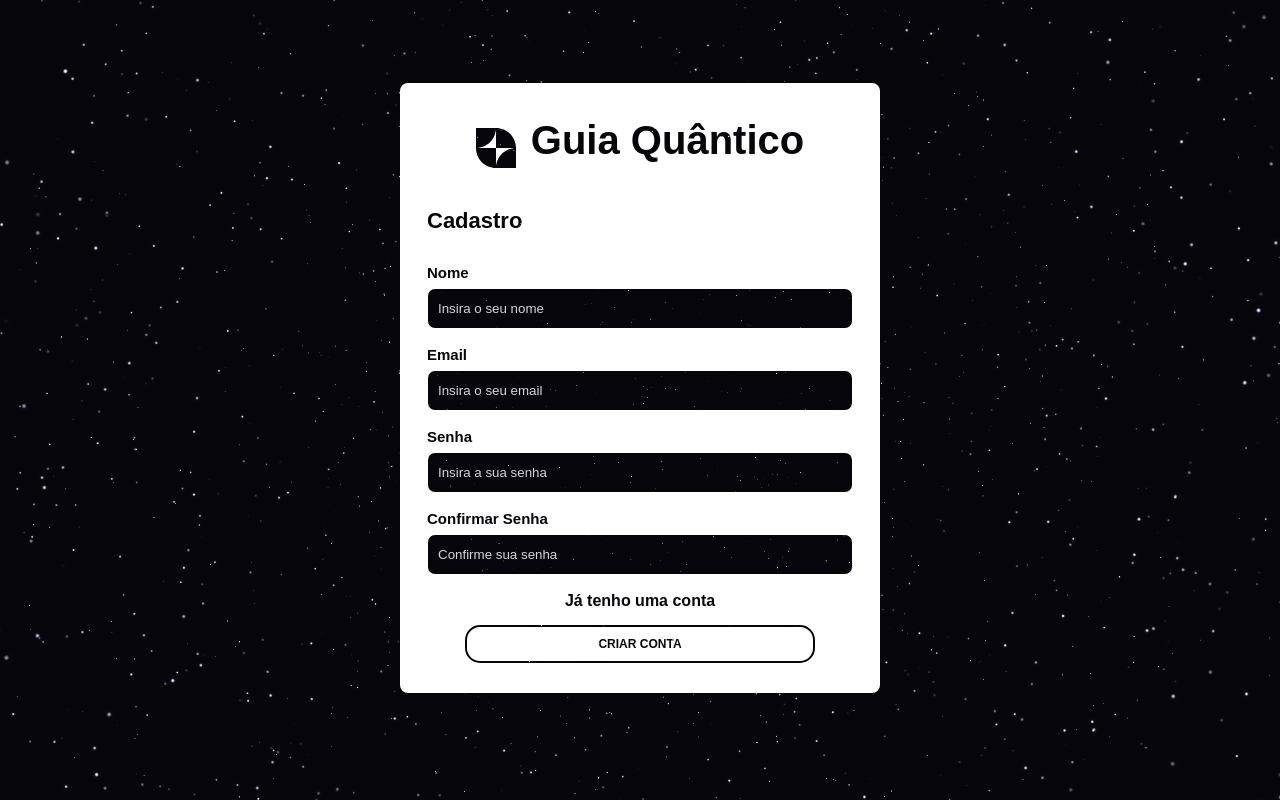
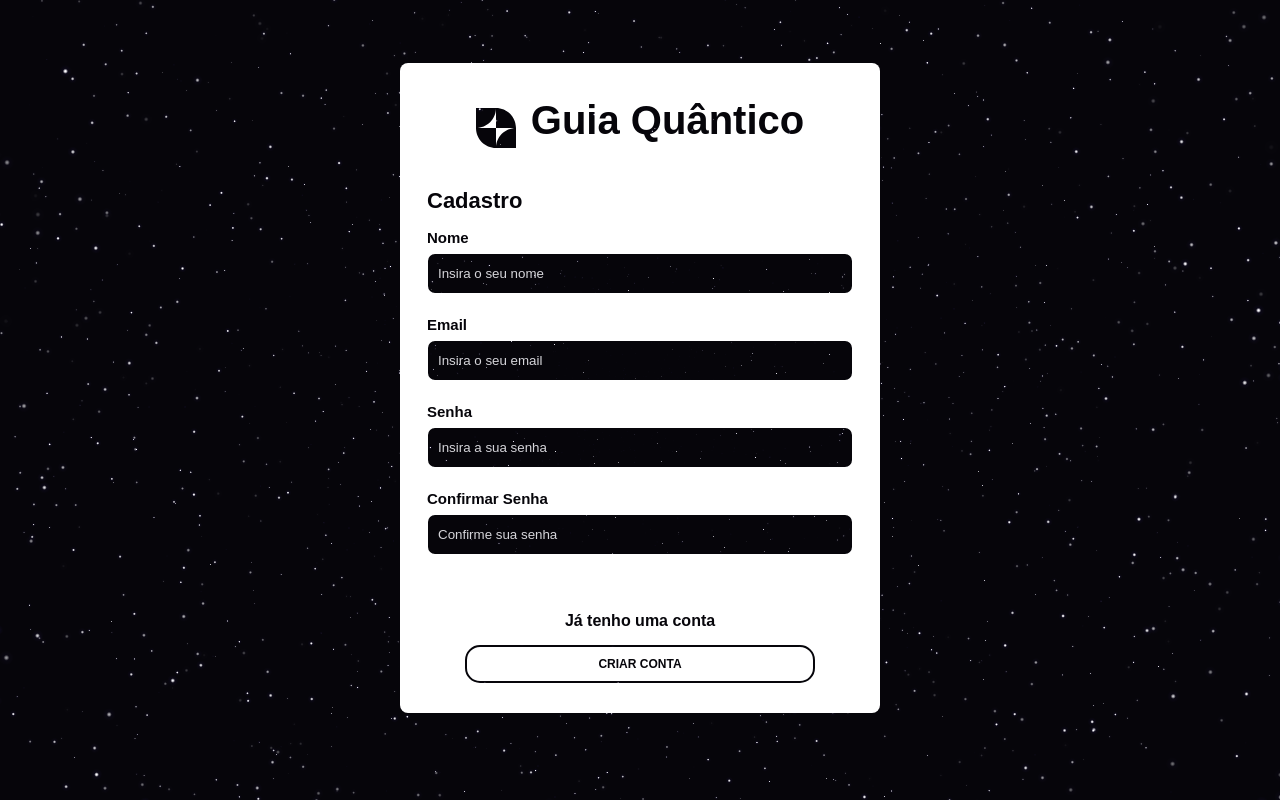
Before and after one commit to BrunoAseff/guia-quantico, a Next.js app: page /cadastro in a window 1280 px wide. Built offline with nearby package versions, Linux system fonts and the light colour scheme; a web font is replaced by a local one.

Commit message:
melhore tratamento de erros cadastro

```diff
--- a/app/cadastro/page.js
+++ b/app/cadastro/page.js
@@ -1,5 +1,6 @@
 "use client";
 
+import { useState } from "react";
 import styled from "styled-components";
 import Logo from "../../components/Logo";
 import { signup } from "../login/actions.js";
@@ -16,6 +17,7 @@ const Container = styled.div`
 const Form = styled.form`
   width: 100%;
   max-width: 480px;
+  max-height: 90vh;
   background: white;
   display: flex;
   flex-direction: column;
@@ -24,12 +26,12 @@ const Form = styled.form`
   box-shadow: 0 3px 5px rgba(0, 0, 0, 0.1);
   padding: 10px;
   box-sizing: border-box;
-  max-height: calc(100vh - 100px);
   mix-blend-mode: screen;
 `;
 
 const Input = styled.input`
-  width: 430px;
+  width: 100%;
+  max-width: 430px;
   height: 45px;
   padding: 0 40px 0 10px;
   box-sizing: border-box;
@@ -38,6 +40,7 @@ const Input = styled.input`
   border-radius: 10px;
   color: white;
   text-align: start;
+  border: ${(props) => (props.hasError ? "2px solid #F31260" : "solid")};
   &:focus {
     border: 4px solid white;
   }
@@ -47,6 +50,7 @@ const Input = styled.input`
   &:hover {
     background: linear-gradient(to right, #27272a, black, #27272a);
     color: white;
+  }
 `;
 
 const Label = styled.label`
@@ -54,7 +58,7 @@ const Label = styled.label`
   align-self: flex-start;
   font-weight: 700;
   font-size: 15px;
-  margin: 15px 0 5px 17px;
+  margin: 0px 0 5px 17px;
 `;
 
 const LogoContainer = styled.div`
@@ -82,28 +86,81 @@ const H1 = styled.h1`
   margin-left: 17px;
 `;
 
+const ErrorMessage = styled.span`
+  color: #f31260;
+  font-size: 12px;
+  margin: 0 0 10px 17px;
+  align-self: flex-start;
+  height: 10px; /* Espaço fixo para a mensagem de erro */
+  visibility: ${(props) => (props.visible ? "visible" : "hidden")};
+`;
+
 export default function Cadastro() {
   const router = useRouter();
+  const [formData, setFormData] = useState({
+    name: "",
+    email: "",
+    password: "",
+    confirmPassword: "",
+  });
+  const [errors, setErrors] = useState({});
+
+  const handleChange = (e) => {
+    setFormData({ ...formData, [e.target.name]: e.target.value });
+  };
+
+  const handleSubmit = (e) => {
+    e.preventDefault();
+    const newErrors = {};
+
+    if (!formData.name) newErrors.name = "Obrigatório";
+    if (!formData.email) newErrors.email = "Obrigatório";
+    if (!formData.password) newErrors.password = "Obrigatório";
+    if (!formData.confirmPassword) newErrors.confirmPassword = "Obrigatório";
+    if (formData.password !== formData.confirmPassword) {
+      newErrors.confirmPasswordMatch = "As senhas precisam ser idênticas";
+    }
+
+    if (Object.keys(newErrors).length === 0) {
+      signup(formData);
+    } else {
+      setErrors(newErrors);
+    }
+  };
 
   return (
     <Container>
-      <Form method="POST">
+      <Form method="POST" onSubmit={handleSubmit}>
         <LogoContainer>
           <Logo />
         </LogoContainer>
         <H1>Cadastro</H1>
 
         <Label>Nome</Label>
-        <Input placeholder="Insira o seu nome" type="text" />
-        <Label for="email">Email</Label>
+        <Input
+          placeholder="Insira o seu nome"
+          type="text"
+          name="name"
+          value={formData.name}
+          onChange={handleChange}
+          hasError={!!errors.name}
+        />
+        <ErrorMessage visible={!!errors.name}>{errors.name}</ErrorMessage>
+
+        <Label htmlFor="email">Email</Label>
         <Input
           placeholder="Insira o seu email"
           id="email"
           name="email"
           type="email"
-          autocomplete="email"
+          autoComplete="email"
           required
+          value={formData.email}
+          onChange={handleChange}
+          hasError={!!errors.email}
         />
+        <ErrorMessage visible={!!errors.email}>{errors.email}</ErrorMessage>
+
         <Label>Senha</Label>
         <Input
           placeholder="Insira a sua senha"
@@ -111,13 +168,33 @@ export default function Cadastro() {
           name="password"
           type="password"
           required
+          value={formData.password}
+          onChange={handleChange}
+          hasError={!!errors.password}
         />
+        <ErrorMessage visible={!!errors.password}>
+          {errors.password}
+        </ErrorMessage>
+
         <Label>Confirmar Senha</Label>
-        <Input placeholder="Confirme sua senha" type="password" required />
+        <Input
+          placeholder="Confirme sua senha"
+          type="password"
+          name="confirmPassword"
+          required
+          value={formData.confirmPassword}
+          onChange={handleChange}
+          hasError={!!errors.confirmPassword || !!errors.confirmPasswordMatch}
+        />
+        <ErrorMessage visible={!!errors.confirmPassword}>
+          {errors.confirmPassword}
+        </ErrorMessage>
+        <ErrorMessage visible={!!errors.confirmPasswordMatch}>
+          {errors.confirmPasswordMatch}
+        </ErrorMessage>
+
         <A onClick={() => router.push("/login")}>Já tenho uma conta</A>
-        <Button type="submit" formAction={signup}>
-          CRIAR CONTA
-        </Button>
+        <Button type="submit">CRIAR CONTA</Button>
       </Form>
     </Container>
   );
```
